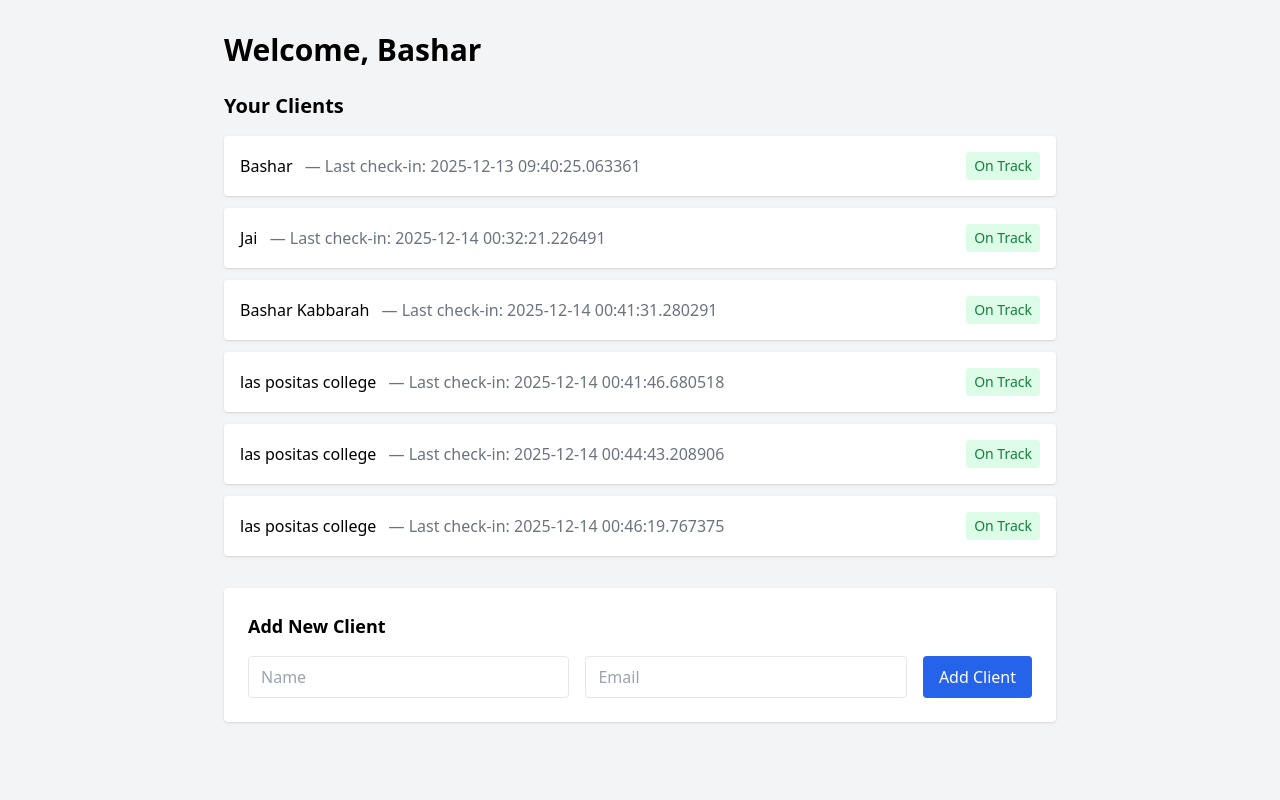
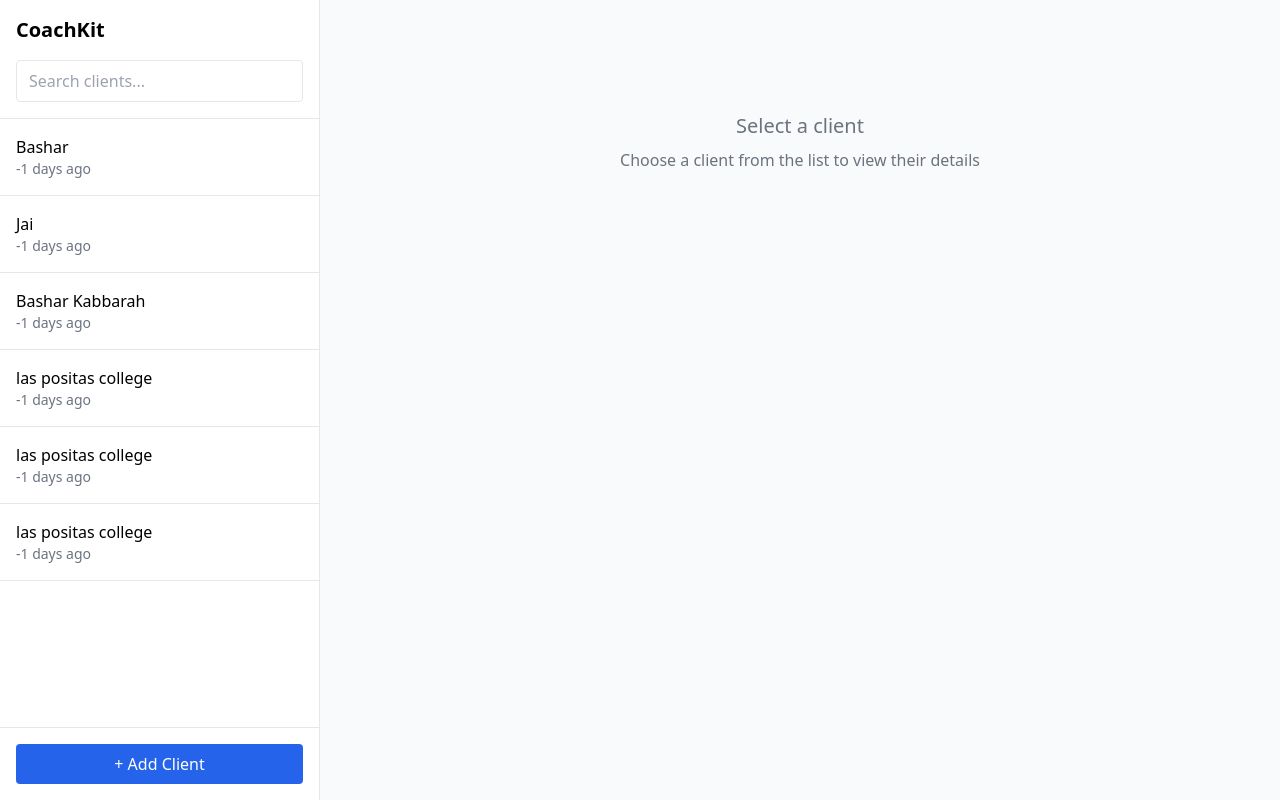
Before and after one commit to bkabbarah/coachkit, a FastAPI app: page / in a window 1280 px wide. Run offline with FastAPI, Linux system fonts and the light colour scheme; data comes from the database, SQL or seed files in the repository; both versions use the stored data as it was after the commit; some libraries are stand-ins or nearby versions.

Commit message:
sidebar layout with search and refresh

```diff
--- a/main.py
+++ b/main.py
@@ -28,6 +28,12 @@
         "clients": clients
     })
 
+@app.get("/client/new")
+async def new_client_form(request: Request):
+    return templates.TemplateResponse("partials/client_form.html", {
+        "request": request
+    })
+
 @app.get("/client/{client_id}")
 async def get_client(request: Request, client_id: int, db: AsyncSession = Depends(get_db)):
     result = await db.execute(select(Client).where(Client.id == client_id).options(selectinload(Client.checkins)))
@@ -48,12 +54,19 @@
     client = Client(name=name, email=email)
     db.add(client)
     await db.commit()
-    await db.refresh(client)
 
-    return templates.TemplateResponse("partials/client_card.html", {
+    result = await db.execute(
+        select(Client).where(Client.id == client.id).options(selectinload(Client.checkins))
+    )
+
+    client = result.scalar_one()
+
+    response = templates.TemplateResponse("partials/client_detail.html", {
         "request": request,
         "client": client
     })
+    response.headers["HX-Trigger"] = "clientListChanged"
+    return response
 
 @app.post("/client/{client_id}/checkin")
 async def create_checkin(
@@ -78,3 +91,15 @@
         "request": request,
         "checkin": checkin
     })
+
+@app.get("/clients/search")
+async def search_clients(request: Request, q: str = "", db: AsyncSession = Depends(get_db)):
+    result = await db.execute(
+        select(Client).where(Client.name.ilike(f"%{q}%"))
+    )
+    clients = result.scalars().all()
+
+    return templates.TemplateResponse("partials/client_list.html", {
+        "request": request,
+        "clients": clients
+    })
--- a/models.py
+++ b/models.py
@@ -1,6 +1,6 @@
 from sqlalchemy import Column, Integer, String, DateTime, ForeignKey, Text, Float
 from sqlalchemy.orm import DeclarativeBase, relationship
-from datetime import datetime
+from datetime import datetime, timedelta
 
 class Base(DeclarativeBase):
     pass
@@ -16,6 +16,15 @@
 
     checkins = relationship("CheckIn", back_populates="client", order_by="desc(CheckIn.created_at)")
 
+    def days_since_checkin(self):
+        if not self.last_checkin:
+            return 999
+        delta = datetime.utcnow() - self.last_checkin
+        return delta.days
+
+    def is_at_risk(self, threshold_days=5):
+        return self.days_since_checkin() >= threshold_days
+
 class CheckIn(Base):
     __tablename__ = "checkins"
 
--- a/templates/dashboard.html
+++ b/templates/dashboard.html
@@ -1,69 +1,69 @@
 {% extends "base.html" %}
 
 {% block content %}
-<div class="max-w-4xl mx-auto p-8">
-    <h1 class="text-3xl font-bold mb-6">Welcome, {{ coach_name }}</h1>
+<div class="flex h-screen">
 
-    <h2 class="text-xl font-semibold mb-4">Your Clients</h2>
+    <!-- Sidebar -->
+    <div class="w-80 bg-white border-r flex flex-col">
+        <div class="p-4 border-b">
+            <h1 class="text-xl font-bold mb-4">CoachKit</h1>
+            <input
+                type="text"
+                placeholder="Search clients..."
+                class="w-full border rounded px-3 py-2"
+                hx-get="/clients/search"
+                hx-trigger="keyup changed delay:300ms"
+                hx-target="#client-list"
+                name="q"
+            >
+        </div>
 
-    <div id="client-list">
-        {% if clients %}
+        <div
+            id="client-list"
+            class="flex-1 overflow-y-auto"
+            hx-get="/clients/search"
+            hx-trigger="clientListChanged from:body"
+            hx-vals='{"q": ""}'
+        >
             {% for client in clients %}
             <div
-                class="bg-white p-4 rounded shadow mb-3 flex justify-between items-center cursor-pointer hover:bg-gray-50"
+                class="p-4 border-b cursor-pointer hover:bg-gray-50 flex justify-between items-center"
                 hx-get="/client/{{ client.id }}"
                 hx-target="#client-detail"
                 hx-swap="innerHTML"
             >
                 <div>
-                    <span class="font-medium">{{ client.name }}</span>
-                    <span class="text-gray-500 ml-2">— Last check-in: {{ client.last_checkin }}</span>
+                    <p class="font-medium">{{ client.name }}</p>
+                    <p class="text-sm text-gray-500">{{ client.days_since_checkin() }} days ago</p>
                 </div>
-
-                {% if client.status == "at_risk" %}
-                    <span class="bg-red-100 text-red-700 px-2 py-1 rounded text-sm">At Risk</span>
-                {% else %}
-                    <span class="bg-green-100 text-green-700 px-2 py-1 rounded text-sm">On Track</span>
+                {% if client.is_at_risk() %}
+                    <span class="bg-red-100 text-red-700 px-2 py-1 rounded text-xs">At Risk</span>
                 {% endif %}
             </div>
             {% endfor %}
-        {% else %}
-            <p class="text-gray-500" id="no-clients">No clients yet.</p>
-        {% endif %}
+        </div>
+
+        <div class="p-4 border-t">
+            <button
+                class="w-full bg-blue-600 text-white px-4 py-2 rounded hover:bg-blue-700"
+                hx-get="/client/new"
+                hx-target="#client-detail"
+                hx-swap="innerHTML"
+            >
+                + Add Client
+            </button>
+        </div>
     </div>
 
-    <div id="client-detail" class="mt-6"></div>
+    <!-- Main content area -->
+    <div class="flex-1 bg-gray-50 overflow-y-auto">
+        <div id="client-detail" class="p-8">
+            <div class="text-center text-gray-500 mt-20">
+                <p class="text-xl mb-2">Select a client</p>
+                <p>Choose a client from the list to view their details</p>
+            </div>
+        </div>
+    </div>
 
-    <div class="mt-8 bg-white p-6 rounded shadow">
-        <h3 class="text-lg font-semibold mb-4">Add New Client</h3>
-        <form
-            hx-post="/client"
-            hx-target="#client-list"
-            hx-swap="beforeend"
-            hx-on::after-request="this.reset(); document.getElementById('no-clients')?.remove()"
-            class="flex gap-4"
-        >
-            <input
-                type="text"
-                name="name"
-                placeholder="Name"
-                required
-                class="border rounded px-3 py-2 flex-1"
-            >
-            <input
-                type="email"
-                name="email"
-                placeholder="Email"
-                required
-                class="border rounded px-3 py-2 flex-1"
-            >
-            <button
-                type="submit"
-                class="bg-blue-600 text-white px-4 py-2 rounded hover:bg-blue-700"
-            >
-                Add Client
-            </button>
-        </form>
-    </div>
 </div>
 {% endblock %}
```
Also changed, not shown: templates/partials/client_form.html (added, +35 -0 lines), templates/partials/client_list.html (added, +22 -0 lines), coachkit.db.
